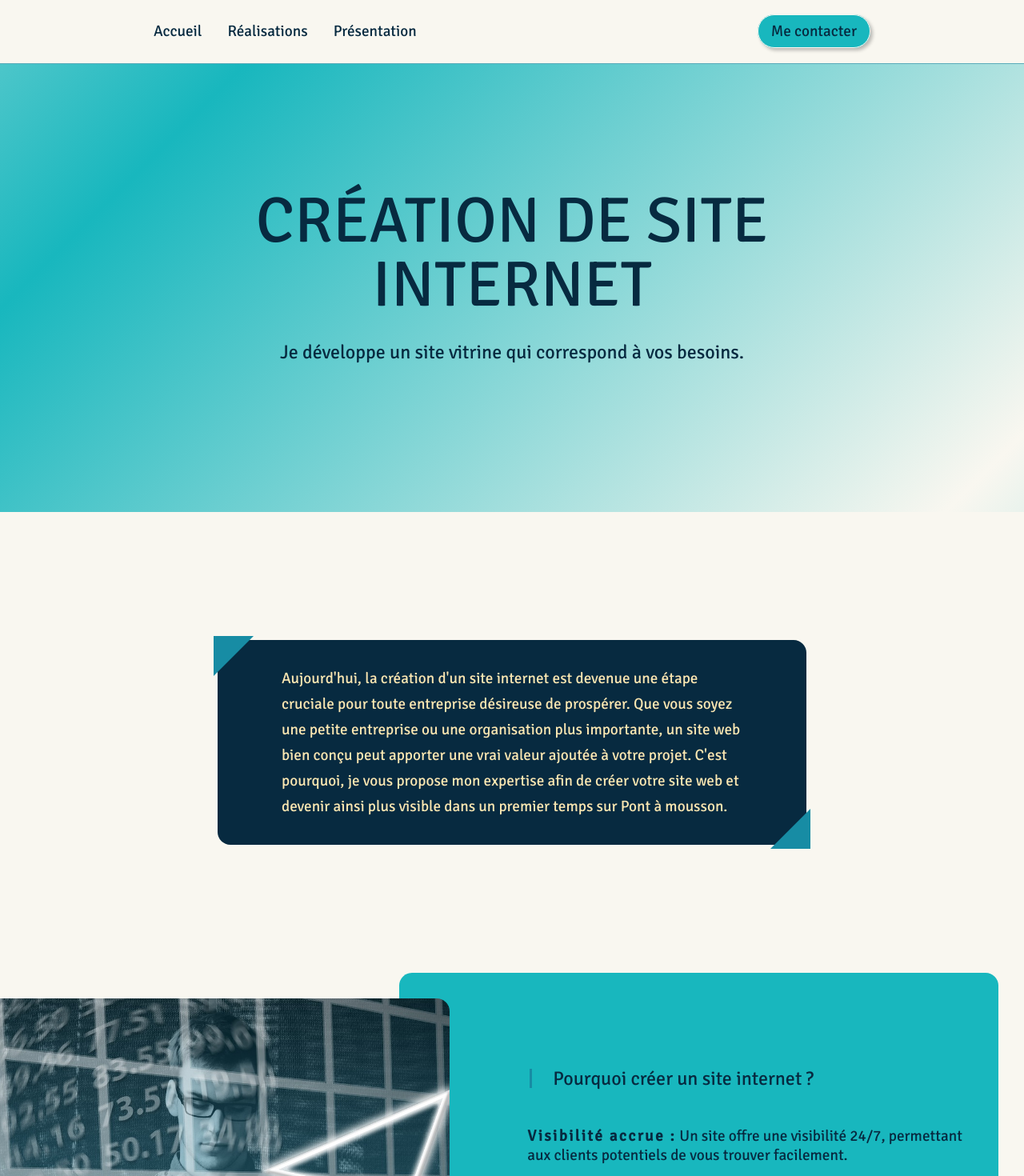
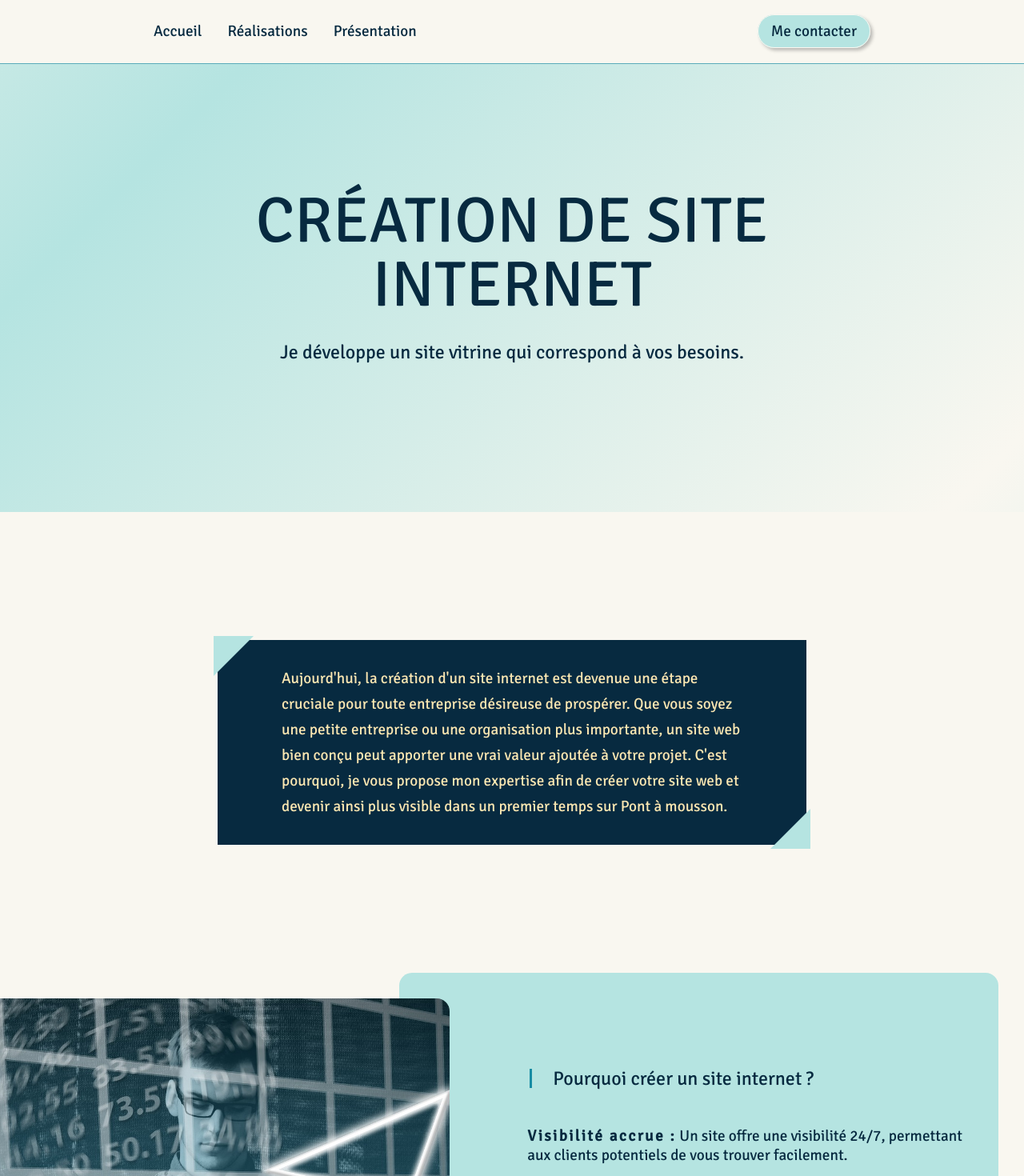
Before and after one commit to thiebautremy/site-perso-nextjs, a Next.js app: page / in a window 1280 px wide. Shown: the top 1470 px of the page at 80% size. Built offline with nearby package versions, Linux system fonts and the light colour scheme.

Commit message:
change style

```diff
--- a/components/TextHighlighted/TextHighlighted.module.scss
+++ b/components/TextHighlighted/TextHighlighted.module.scss
@@ -8,20 +8,12 @@
   color: var.$color-font--light;
   position: relative;
   line-height: 2rem;
-  border-bottom-left-radius: var.$radius;
-  border-top-right-radius: var.$radius;
   transition: all 0.2s ease-in-out;
 
   &:hover {
-    border-bottom-left-radius: 0;
-    border-top-right-radius: 0;
+    border-bottom-left-radius: var.$radius;
+    border-top-right-radius: var.$radius;
     transform: scale(1.005);
-    &::before,
-    &::after {
-      transition: all 0.2s ease-in-out;
-      border-left: 70px solid transparent;
-      border-bottom: 70px solid var.$color-blue;
-    }
   }
 
   @media screen and (max-width: var.$screen-phone) {
@@ -38,7 +30,7 @@
     width: 0;
     height: 0;
     border-left: 50px solid transparent;
-    border-bottom: 50px solid var.$color-blue;
+    border-bottom: 50px solid var.$color-bg--dark;
     transform: rotate(180deg);
   }
 
@@ -50,6 +42,6 @@
     width: 0;
     height: 0;
     border-left: 50px solid transparent;
-    border-bottom: 50px solid var.$color-blue;
+    border-bottom: 50px solid var.$color-bg--dark;
   }
 }
--- a/styles/_variables.scss
+++ b/styles/_variables.scss
@@ -1,7 +1,8 @@
 $color-blue: #178ca4;
 $color-font--dark: #072a40;
 $color-font--light: #fae6b1;
-$color-bg--dark: #18b7be;
+$color-bg--dark: #b5e4e1;
+// $color-bg--dark: #18b7be;
 $color-bg--light: #f9f7f0;
 
 $radius: 1rem;
--- a/styles/globals.scss
+++ b/styles/globals.scss
@@ -111,17 +111,6 @@ strong {
   }
 }
 
-.descriptionContent {
-  &:hover {
-    .textHighlighted {
-      &::before,
-      &::after {
-        transition: all 0.2s ease-in-out;
-      }
-    }
-  }
-}
-
 //? ==== ACHIEVEMENTS ==== //
 .achievementsContainer {
   &:hover {
```
